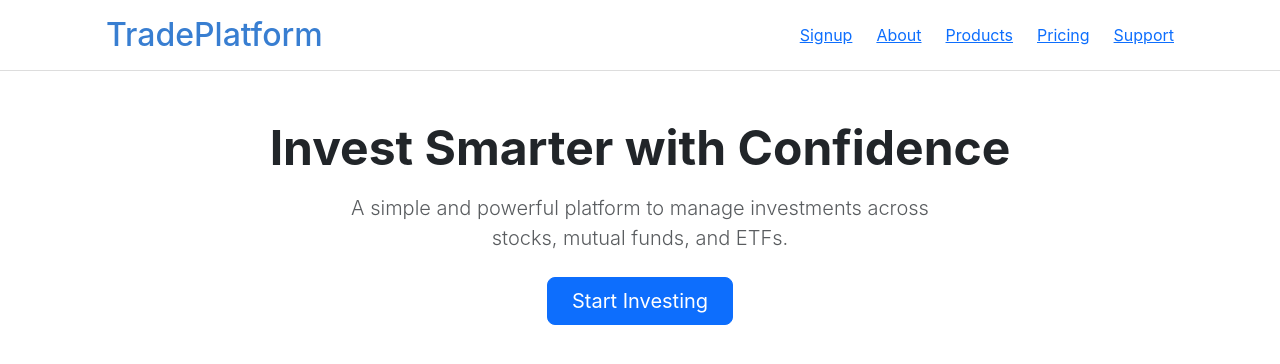
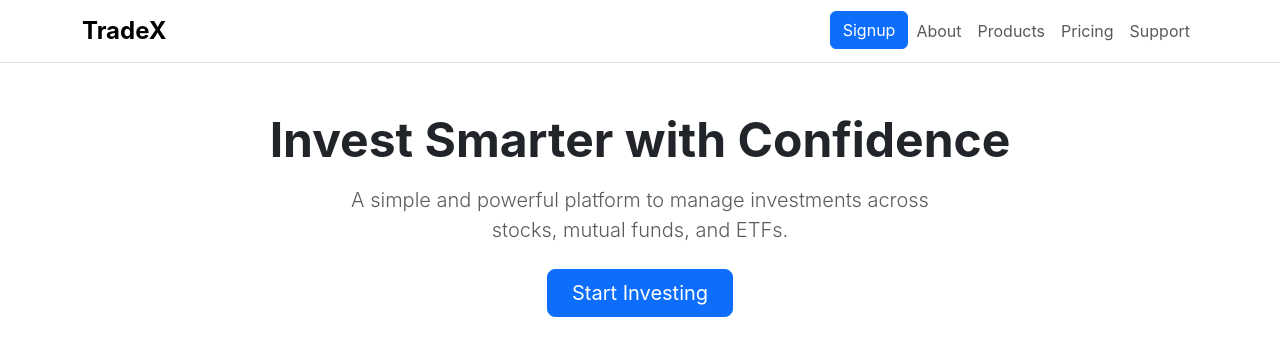
Before and after one commit to Samridhi001/trading-platform-mern, a React (Create React App) app in the folder client/: page / in a window 1280 px wide. Shown: the top 364 px of the page. Built offline with nearby package versions, Linux system fonts and the light colour scheme.

Commit message:
Setup Bootstrap navbar, hero section, and clean project structure

```diff
--- a/client/src/App.js
+++ b/client/src/App.js
@@ -1,7 +1,6 @@
 import { BrowserRouter, Routes, Route } from "react-router-dom";
 import Navbar from "./components/Navbar";
 import Home from "./pages/Home/Home";
-
 
 function App() {
   return (
@@ -9,11 +8,6 @@
       <Navbar />
       <Routes>
         <Route path="/" element={<Home />} />
-        <Route path="/signup" element={<h1>Signup Page</h1>} />
-        <Route path="/about" element={<h1>About Page</h1>} />
-        <Route path="/products" element={<h1>Products Page</h1>} />
-        <Route path="/pricing" element={<h1>Pricing Page</h1>} />
-        <Route path="/support" element={<h1>Support Page</h1>} />
       </Routes>
     </BrowserRouter>
   );
--- a/client/src/components/Navbar.jsx
+++ b/client/src/components/Navbar.jsx
@@ -2,47 +2,59 @@
 
 function Navbar() {
   return (
-    <nav style={styles.navbar}>
-      <div style={styles.container}>
-        {/* Logo */}
-        <h2 style={styles.logo}>TradePlatform</h2>
+    <nav className="navbar navbar-expand-lg navbar-light bg-white border-bottom sticky-top">
+      <div className="container">
+        <Link className="navbar-brand" to="/">
+          <Link className="navbar-brand fw-bold fs-4" to="/">
+            TradeX
+          </Link>
+        </Link>
 
-        {/* Navigation Links */}
-        <ul style={styles.navLinks}>
-          <li><Link to="/signup">Signup</Link></li>
-          <li><Link to="/about">About</Link></li>
-          <li><Link to="/products">Products</Link></li>
-          <li><Link to="/pricing">Pricing</Link></li>
-          <li><Link to="/support">Support</Link></li>
-        </ul>
+        <button
+          className="navbar-toggler"
+          type="button"
+          data-bs-toggle="collapse"
+          data-bs-target="#navbarNav"
+          aria-controls="navbarNav"
+          aria-expanded="false"
+          aria-label="Toggle navigation"
+        >
+          <span className="navbar-toggler-icon"></span>
+        </button>
+
+        <div className="collapse navbar-collapse" id="navbarNav">
+          <ul className="navbar-nav ms-auto">
+            <li className="nav-item">
+              <Link className="btn btn-primary ms-3" to="/signup">
+                Signup
+              </Link>
+            </li>
+
+            <li className="nav-item">
+              <Link className="nav-link" to="/about">
+                About
+              </Link>
+            </li>
+            <li className="nav-item">
+              <Link className="nav-link" to="/products">
+                Products
+              </Link>
+            </li>
+            <li className="nav-item">
+              <Link className="nav-link" to="/pricing">
+                Pricing
+              </Link>
+            </li>
+            <li className="nav-item">
+              <Link className="nav-link" to="/support">
+                Support
+              </Link>
+            </li>
+          </ul>
+        </div>
       </div>
     </nav>
   );
 }
 
-const styles = {
-  navbar: {
-    borderBottom: "1px solid #ddd",
-    backgroundColor: "#fff",
-  },
-  container: {
-    maxWidth: "1100px",
-    margin: "0 auto",
-    padding: "1rem",
-    display: "flex",
-    justifyContent: "space-between",
-    alignItems: "center",
-  },
-  logo: {
-    margin: 0,
-    color: "#387ed1",
-  },
-  navLinks: {
-    listStyle: "none",
-    display: "flex",
-    gap: "1.5rem",
-    margin: 0,
-  },
-};
-
 export default Navbar;
--- a/client/src/index.js
+++ b/client/src/index.js
@@ -1,4 +1,6 @@
 import "bootstrap/dist/css/bootstrap.min.css";
+import "bootstrap/dist/js/bootstrap.bundle.min.js";
+
 import React from "react";
 import ReactDOM from "react-dom/client";
 import App from "./App";
--- a/package.json
+++ b/package.json
@@ -1,5 +1,6 @@
 {
   "dependencies": {
-    "bootstrap": "^5.3.8"
+    "bootstrap": "^5.3.8",
+    "react-router-dom": "^7.13.0"
   }
 }
```
Also changed, not shown: 2 other files (tests, documents, lock files or other folders).
